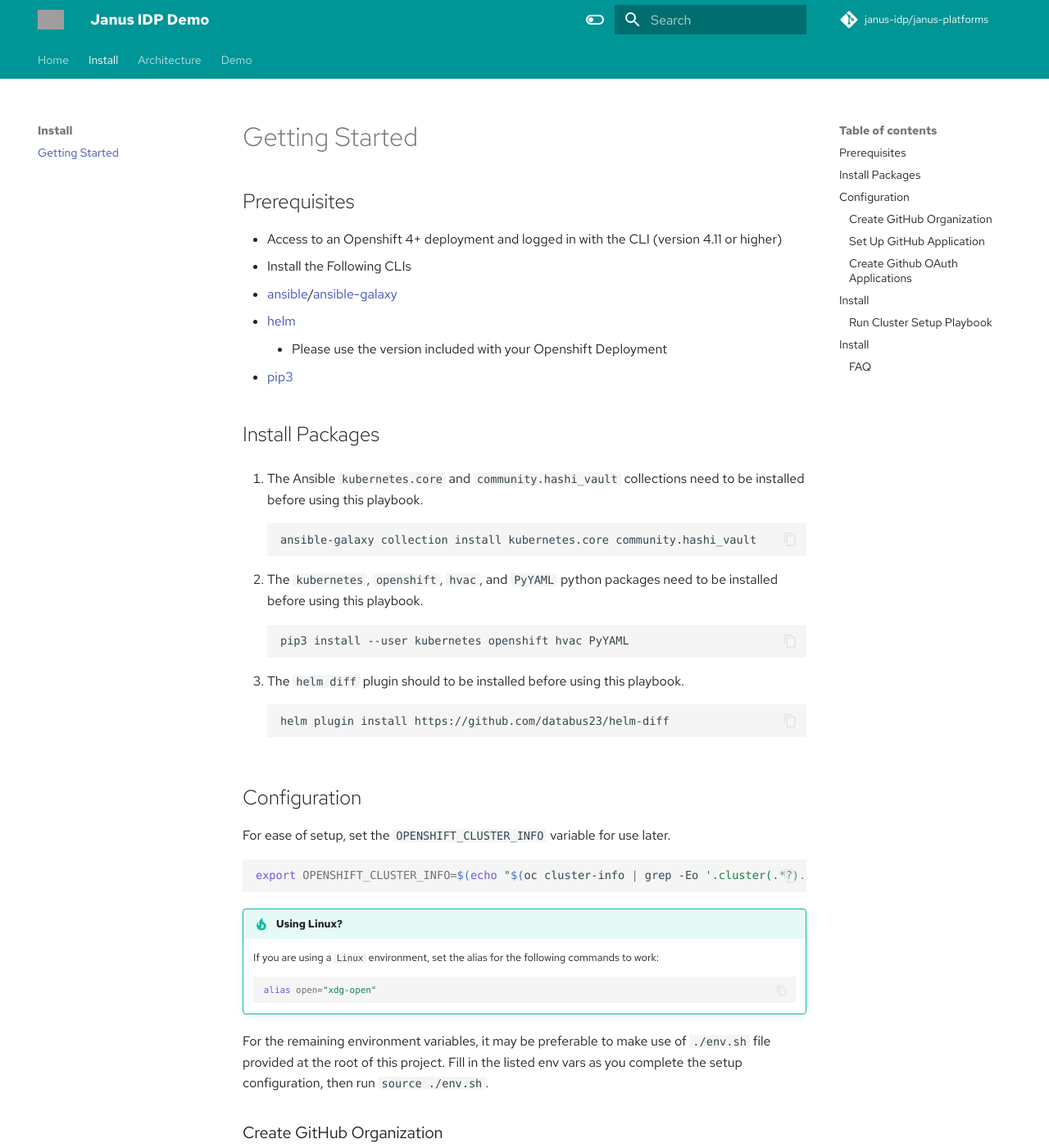
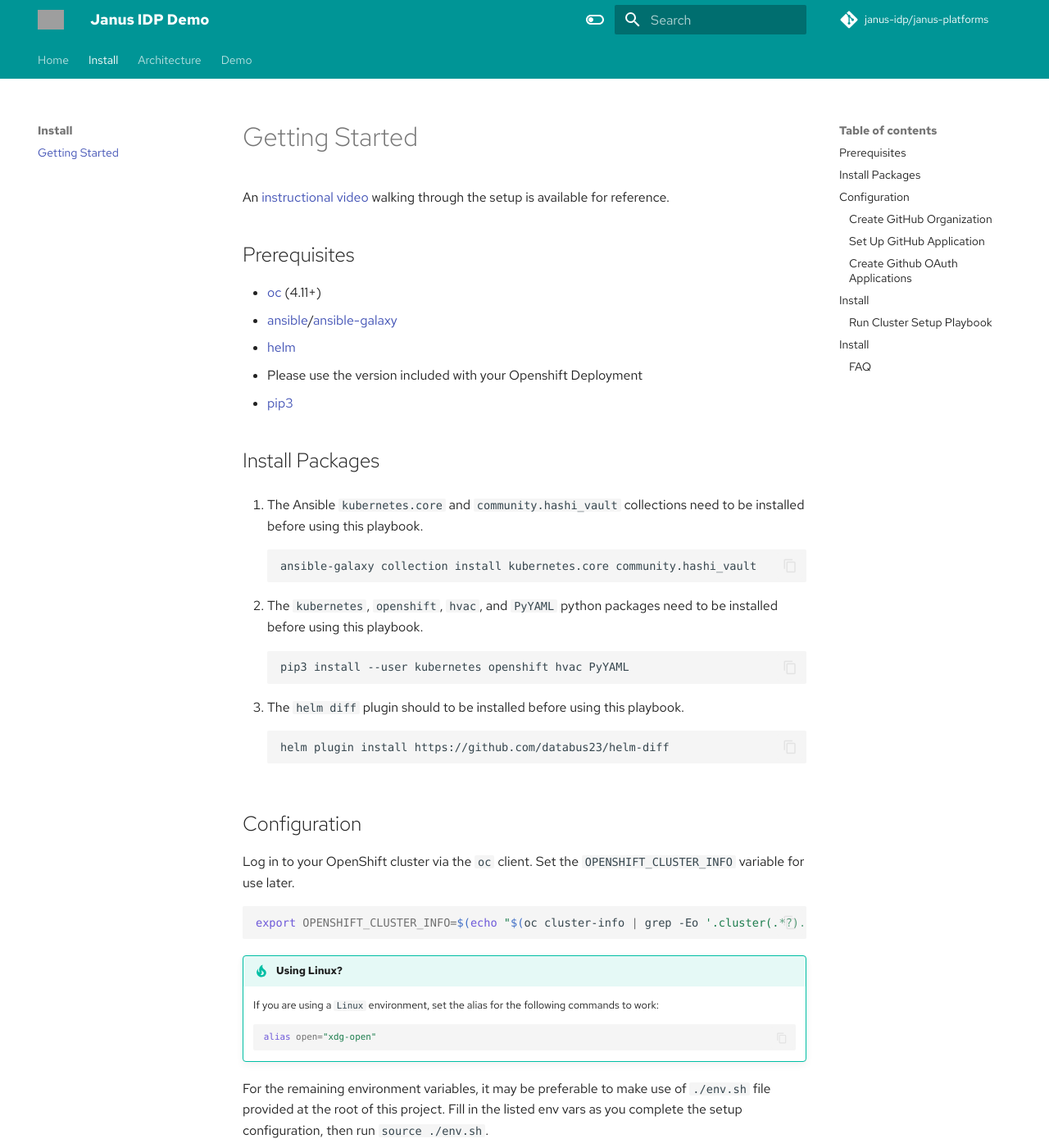
Before and after one commit to janus-idp/demo-setup, an MkDocs documentation site: the page built from docs/docs/getting_started/getting-started.md, in a window 1280 px wide and 1400 px high. Shown: the whole window at 82% size. Built offline with MkDocs 1.6.1 and Material for MkDocs 9.7.7, drawn with Linux system fonts in a browser that asks for light colours; some web fonts are replaced; comment, search, counter and statistics services are not loaded; some of the changed text lies outside the part shown; grey boxes are pictures that could not be loaded.

Commit message:
Add ref videos

````diff
--- a/docs/docs/getting_started/getting-started.md
+++ b/docs/docs/getting_started/getting-started.md
@@ -1,13 +1,13 @@
 # Getting Started
 
+An [instructional video](https://drive.google.com/file/d/1TJZLEwKFJer5RMpKn3rh9w2ftYGChPtg/view) walking through the setup is available for reference.
 ## Prerequisites
 
-- Access to an Openshift 4+ deployment and logged in with the CLI (version 4.11 or higher)
-- Install the Following CLIs
-  - [ansible](https://www.ansible.com/)/[ansible-galaxy](https://galaxy.ansible.com/)
-  - [helm](https://helm.sh/)
-    - Please use the version included with your Openshift Deployment
-  - [pip3](https://pypi.org/project/pip/)
+- [oc](https://docs.openshift.com/container-platform/4.12/cli_reference/openshift_cli/getting-started-cli.html) (4.11+)
+- [ansible](https://www.ansible.com/)/[ansible-galaxy](https://galaxy.ansible.com/)
+- [helm](https://helm.sh/)
+  - Please use the version included with your Openshift Deployment
+- [pip3](https://pypi.org/project/pip/)
 
 ## Install Packages
 
@@ -31,7 +31,7 @@
 
 ## Configuration
 
-For ease of setup, set the `OPENSHIFT_CLUSTER_INFO` variable for use later.
+Log in to your OpenShift cluster via the `oc` client.  Set the `OPENSHIFT_CLUSTER_INFO` variable for use later.
 
 ``` sh
 export OPENSHIFT_CLUSTER_INFO=$(echo "$(oc cluster-info | grep -Eo '.cluster(.*?).com')")
@@ -150,7 +150,7 @@
 
 ### Run Cluster Setup Playbook
 
-Fork the [Software Templates](https://github.com/janus-idp/software-templates) repository to your organization. Ensure that the name of the forked repo remains as `software-templates`
+Fork the [Software Templates](https://github.com/janus-idp/software-templates/fork) repository to your organization. Ensure that the name of the forked repo remains as `software-templates`
 
 Execute the following command to complete setup of the fork. This playbook will customize your fork of the Software Templates repo with relevant information pertaining to your cluster, and mimic the structure of a custom template being used in an enterprise IT environment.
 
@@ -172,6 +172,10 @@
     The deployment of most infrastructure is delegated to ArgoCD.  Once the playbook successfully runs, it may take several minutes until the demo is fully operational. The deployment can be monitored in the ArgoCD console.
 
 The cluster is now set up to run the Janus IDP Demo.
+
+The following resources may be used as a reference for presentation:
+  - [Janus IDP Demo Guide](https://docs.google.com/document/d/1Q4hF9b5vBB-9LR-w3tnVCPb2-N7Lrcz72dPWfKAqm5s/edit?usp=sharing)
+  - [Janus IDP Demo Reference Video](https://drive.google.com/file/d/1U7CBtrXwfq-ruP9FEvsBaw5_QOsn_xTq/view?usp=share_link)
 
 While running the demo, ensure that access is granted to the GitHub Organization when prompted.
 
````
Also changed, not shown: ansible/cluster-setup/README.md.
